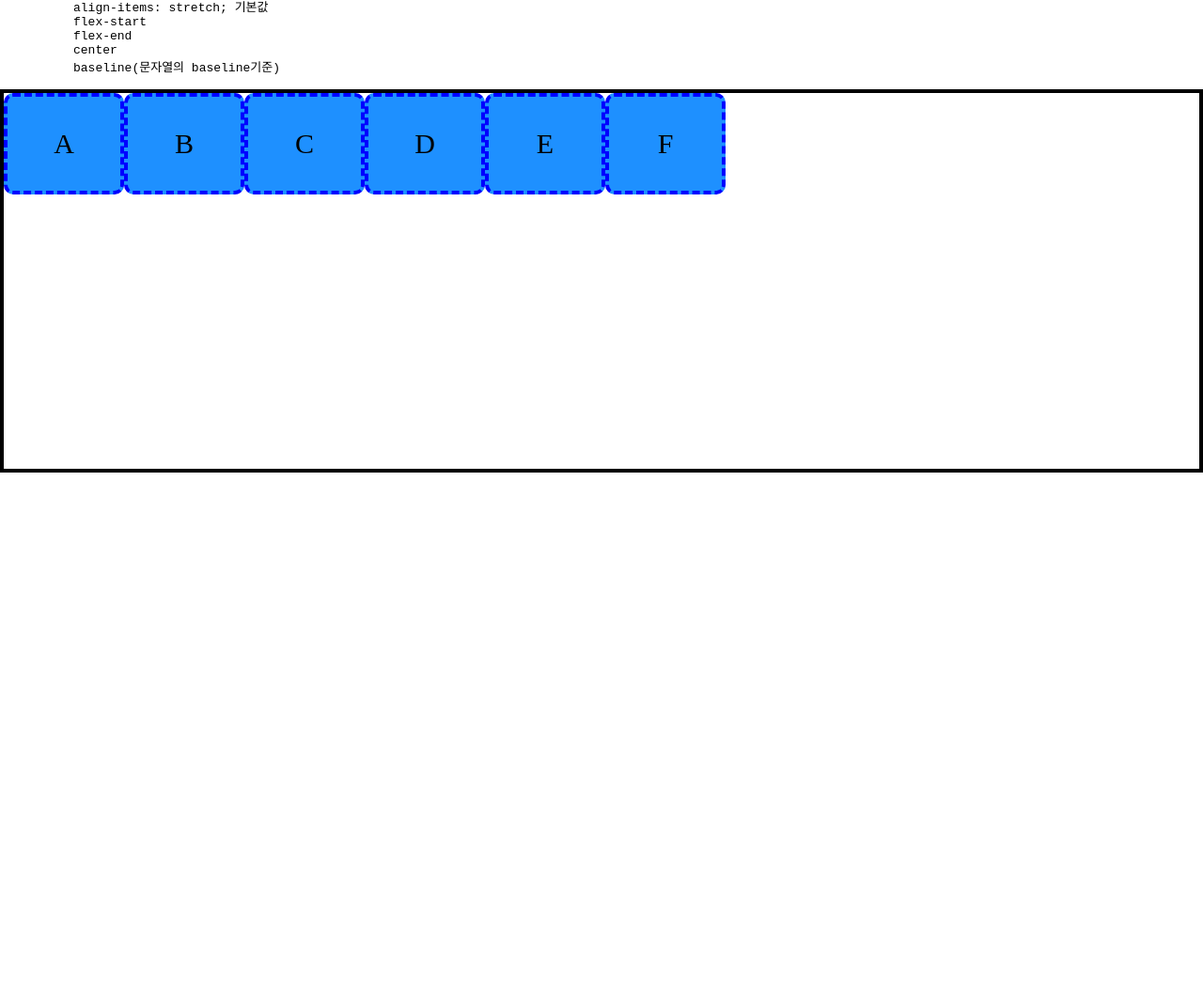
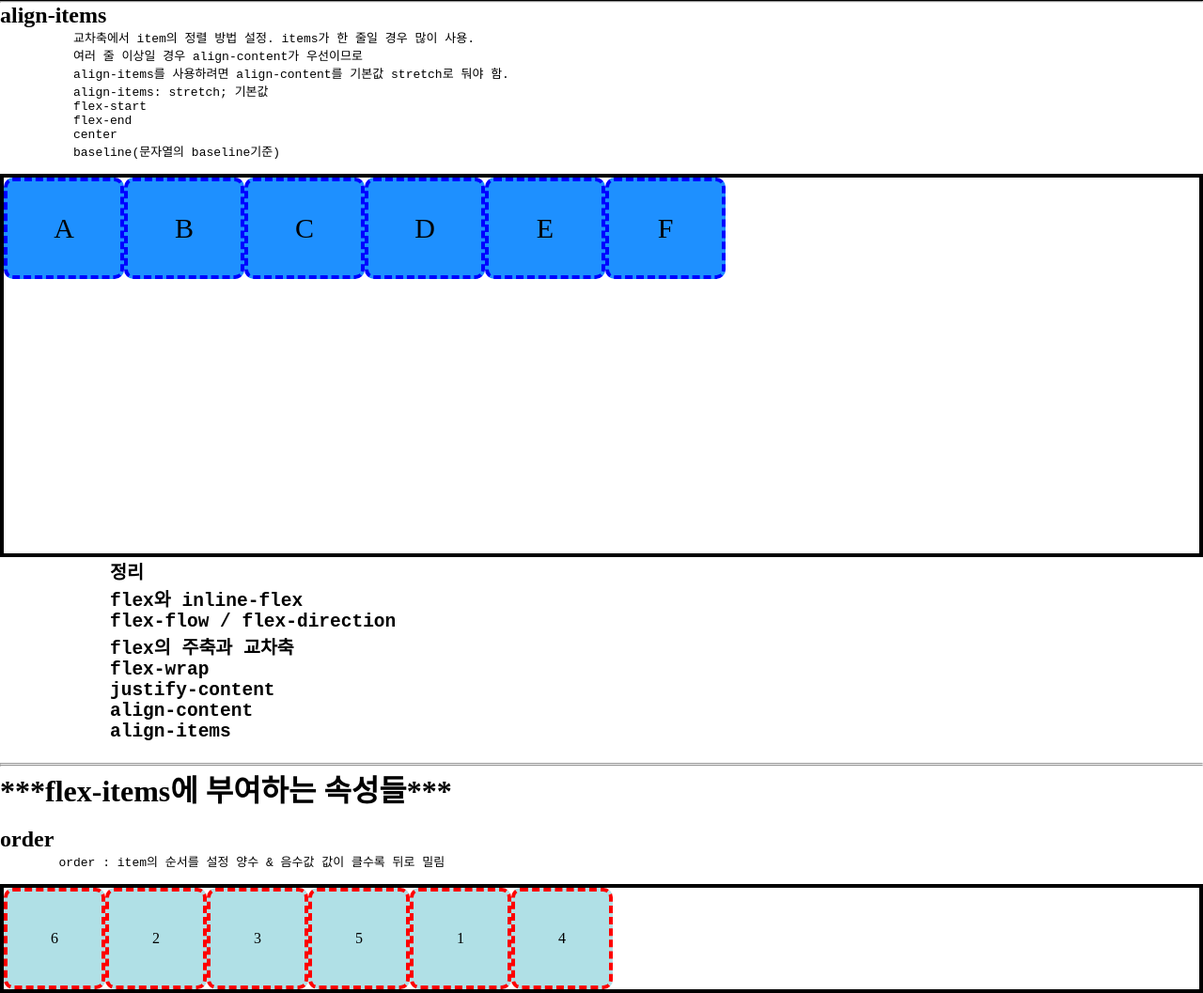
Before and after one commit to kyungja-developer/The-files-I-practiced, a plain HTML site: page practice/practice15_flex.html in a window 1280 px wide. Shown: the part 1372-2429 px from the top of the page at 94% size. Before the commit the page ends 1875 px from the top, so only its background shows below. Drawn offline with Linux system fonts and the light colour scheme.

Commit message:
flex-items에 부여하는 속성 첫번째 order(순서설정하기)

```diff
--- a/practice/practice15.css
+++ b/practice/practice15.css
@@ -92,3 +92,32 @@
     justify-content: center;
     align-items: center;
   }
+
+
+
+  .container-f{
+    border: 4px solid;
+    display: flex;
+  }
+
+  .container-f .item-f{
+    width: 100px;
+    height: 100px;
+    background: powderblue;
+    border: 4px dashed red;
+    border-radius: 10px;
+    font-size; 30px;
+    display: flex;
+    justify-content: center;
+    align-items: center;
+  }
+
+  .item1{
+    order: 1;/*숫자가 클수록 뒤로 밀림*/
+  }
+  .item4{
+    order: 1;
+  }
+  .item6{
+    order: -1;
+  }
--- a/practice/practice15_flex.html
+++ b/practice/practice15_flex.html
@@ -6,6 +6,7 @@
     <link rel="stylesheet" href="practice15.css">
 </head>
 <body>
+  <h1>***flex-contatiner에 부여하는 속성들***</h1>
     <div class="container">
         <div class="item">1</div>
         <div class="item">2</div>
@@ -18,7 +19,7 @@
       </div>
 
       <hr>
-      <h1>flex-flow</h1>
+      <h2>flex-flow</h21>
       <pre>
           flex-flow: 주축 여러줄묶음 ;
           (flex-diretion : items의 주 축(mai-axis)을 설정 / 기본값 : row  - float:left, right같은 것
@@ -40,7 +41,7 @@
 
 
       <hr>
-      <h1>justify-content</h1>
+      <h2>justify-content</h2>
       <pre>
           주축의 정렬 방법 설정.
           justify-content : flex-start; 기본값
@@ -57,7 +58,7 @@
       </div>
 
       <hr>
-      <h1>align-content</h1>
+      <h2>align-content</h2>
       <pre>
           교차축의 정렬 방법 : 여러줄 묶음이고 여백이 있을 때 사용한다!
           align-content: stretch; 기본값
@@ -78,7 +79,7 @@
 
 
       <hr>
-      <h1>align-items</h1>
+      <h2>align-items</h2>
       <pre>
           교차축에서 item의 정렬 방법 설정. items가 한 줄일 경우 많이 사용.
           여러 줄 이상일 경우 align-content가 우선이므로
@@ -98,6 +99,35 @@
         <div class="item-e">F</div>
       </div>
 
+      <h2>
+        <pre>
+          정리
+          flex와 inline-flex
+          flex-flow / flex-direction
+          flex의 주축과 교차축
+          flex-wrap
+          justify-content
+          align-content
+          align-items
+        </pre>
+      </h2>
+      <hr>
+      <hr>
+      <h1>***flex-items에 부여하는 속성들***</h1>
+
+      <br>
+      <h2>order</h2>
+      <pre>
+        order : item의 순서를 설정 양수 & 음수값 값이 클수록 뒤로 밀림
+      </pre>
+      <div class="container-f">
+        <div class="item-f item1">1</div>
+        <div class="item-f item2">2</div>
+        <div class="item-f item3">3</div>
+        <div class="item-f item4">4</div>
+        <div class="item-f item5">5</div>
+        <div class="item-f item6">6</div>
+      </div>
 
 
 </body>
```
